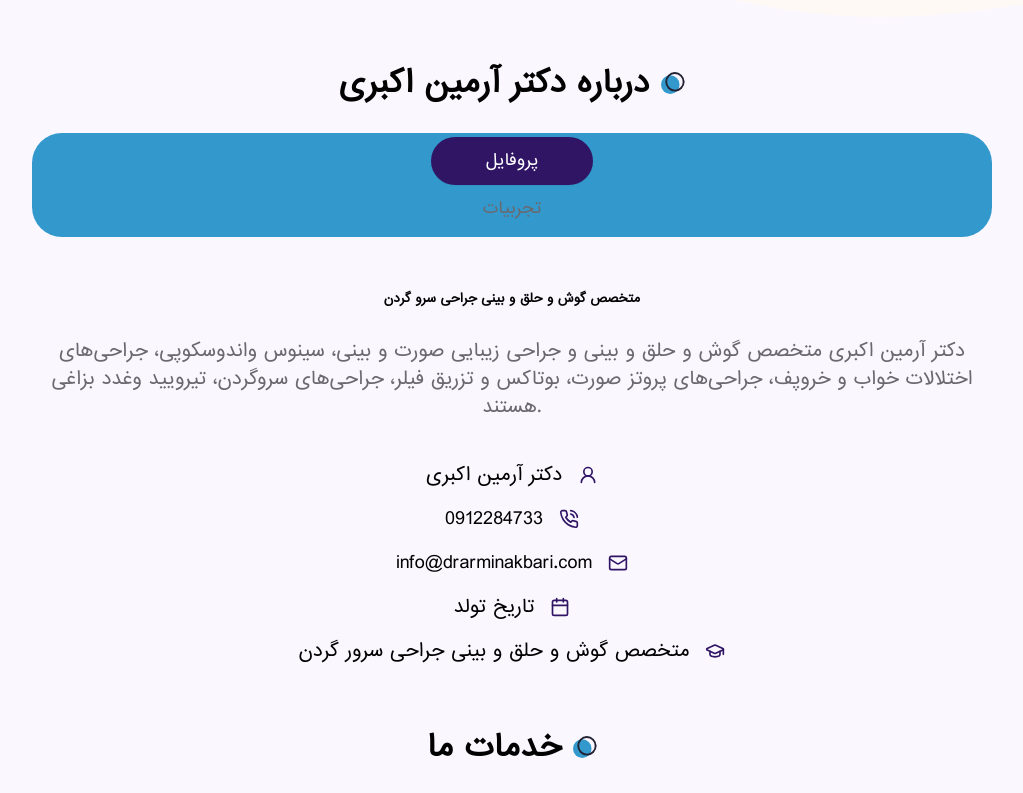
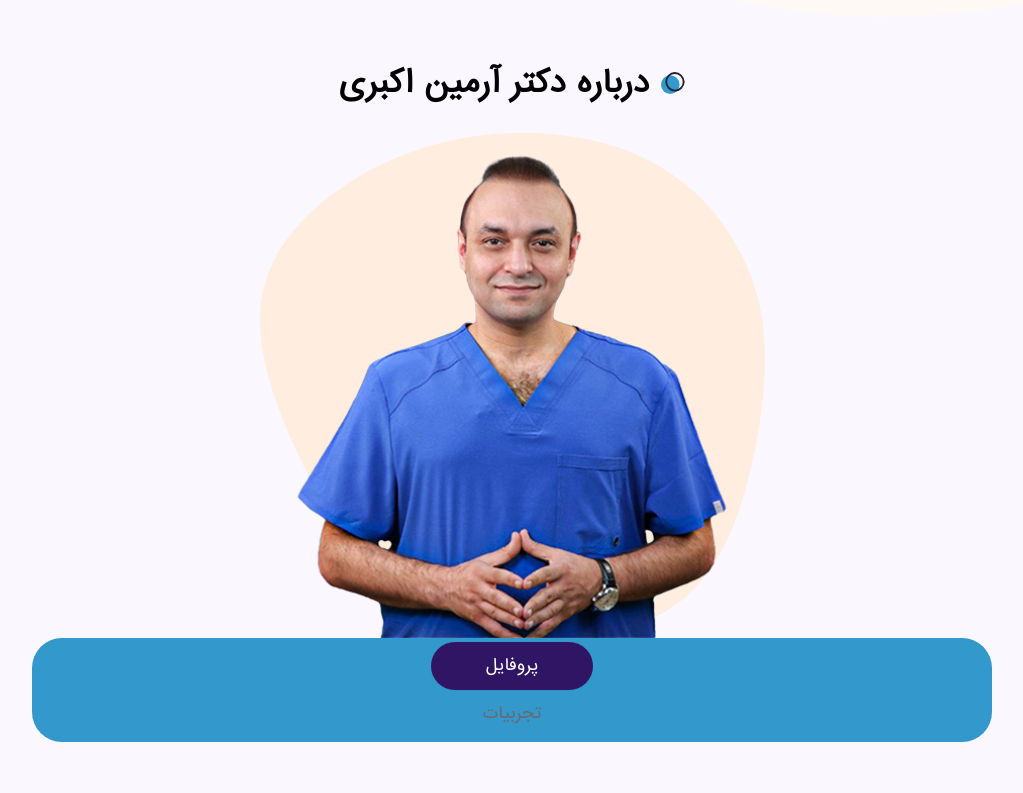
Before and after one commit to ehsanfakhri/dr-armin-akbari, a Next.js app: page / in a window 1280 px wide. Shown: the part 760-1553 px from the top of the page, without its empty margins (128-1151 px from the left). Built offline with nearby package versions, Linux system fonts and the light colour scheme.

Commit message:
some styles fix

```diff
--- a/components/About.tsx
+++ b/components/About.tsx
@@ -159,9 +159,9 @@ const About = () => {
         <h2 className="section-title mb-8 xl:mb-16 text-center mx-auto">
           درباره دکتر آرمین اکبری
         </h2>
-        <div className="flex flex-col xl:flex-row">
+        <div className="flex flex-col items-center xl:flex-row">
           {/* image */}
-          <div className="hidden xl:flex flex-1 relative">
+          <div className="hidden sm:flex flex-1 relative">
             <MrImg
               containerStyle="bg-about_shape_light dark:bg-about_shape_dark w-[505px] h-[505px] bg-no-repeat relative"
               imgSrc="/about/dr-akbari.webp"
@@ -200,9 +200,9 @@ const About = () => {
                         ایشان از دکترای عمومی دانشگاه قزوین در سال ۱۳۹۲ فارغ
                         التحصیل شدند و پس از آن دوره تخصص خود را در رشته گوش،
                         حلق و بینی و جراحی سر و گردن در دانشگاه تهران آغاز
-                        نمودند.دکتراکبری بورد تخصصی خودراازدانشگاه تهران
-                        دریافت کردند و درحال حاضر در قزوین و تهران مشغول به
-                        فعالیت هستند.
+                        نمودند.دکتراکبری بورد تخصصی خودراازدانشگاه تهران دریافت
+                        کردند و درحال حاضر در قزوین و تهران مشغول به فعالیت
+                        هستند.
                       </span>
                     </p>
                     {/* icons */}
```
